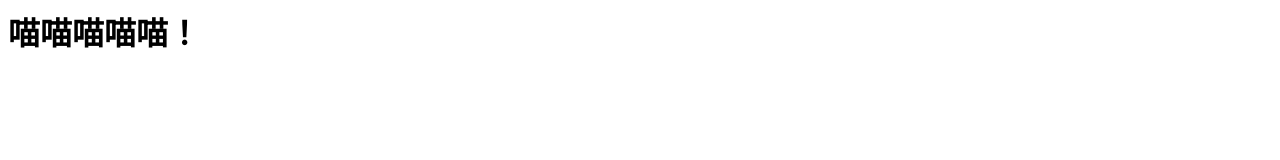
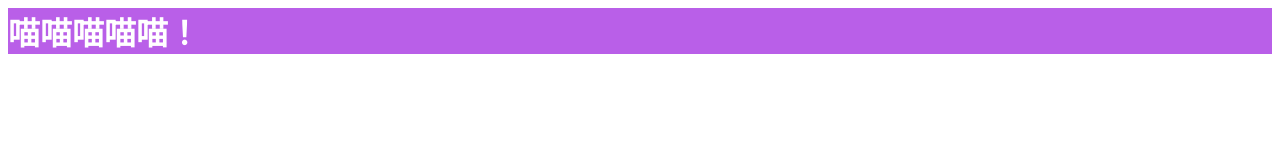
Before and after one commit to skiya/skiya.github.io, a plain HTML site: page index.html in a window 1280 px wide. Drawn offline with Linux system fonts and the light colour scheme.

Commit message:
title again!!

```diff
--- a/css/index.css
+++ b/css/index.css
@@ -0,0 +1,4 @@
+.site-title{
+  background-color: #b95fe8;
+  color: #fff;
+}
--- a/index.html
+++ b/index.html
@@ -1,5 +1,12 @@
 <html>
+
+<head>
+  <link rel="stylesheet" type="text/css" href="css/index.css"/>
+</head>
+
+<div class="site-title">
 <h1>
     喵喵喵喵喵！
 </h1>
+</div>
 </html>
```
